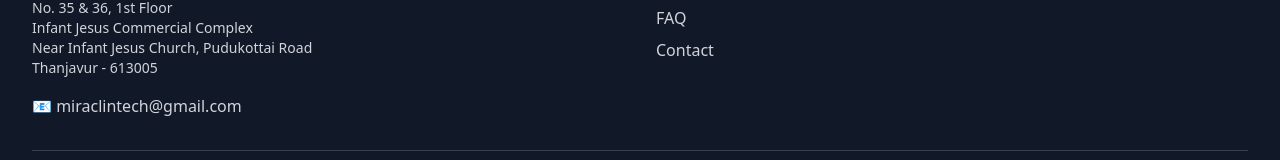
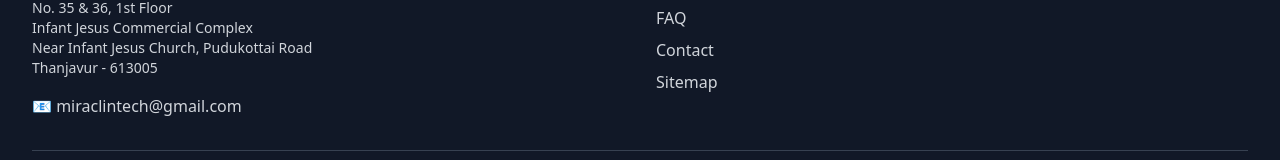
Before and after one commit to miracl-in/miracl-in.github.io, a Next.js app: page / in a window 1280 px wide. Shown: the part 5401-5561 px from the top of the page. Built offline with nearby package versions, Linux system fonts and the light colour scheme.

Commit message:
Update Footer.tsx sitemap

```diff
--- a/components/Footer.tsx
+++ b/components/Footer.tsx
@@ -62,6 +62,7 @@ export default function Footer() {
                 <li><a href="/career" className="text-gray-300 hover:text-white transition-colors">Career</a></li>
                 <li><a href="/faq" className="text-gray-300 hover:text-white transition-colors">FAQ</a></li>
                 <li><a href="/contact" className="text-gray-300 hover:text-white transition-colors">Contact</a></li>
+                <li><a href="/sitemap.xml" className="text-gray-300 hover:text-white transition-colors">Sitemap</a></li>
               </ul>
             </div>
 
```
